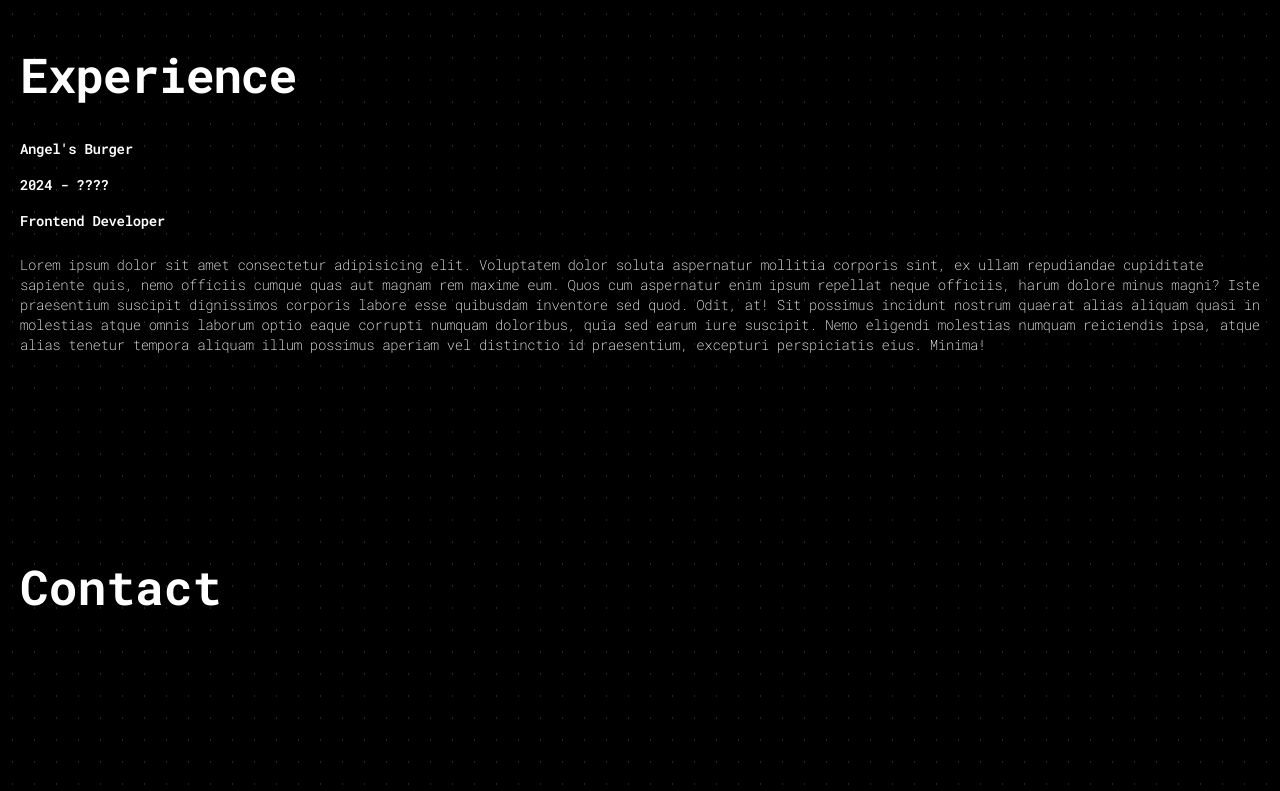
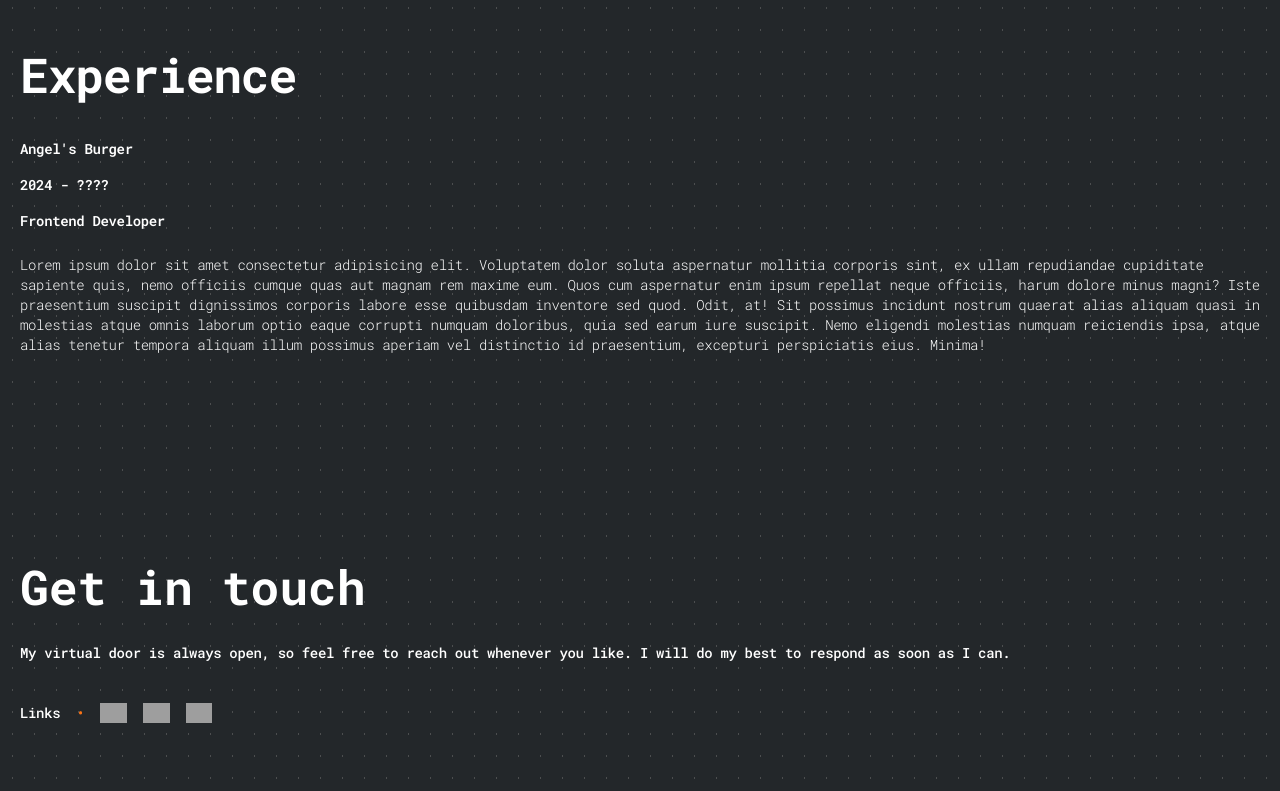
Before and after one commit to makrenzar/Makren, a React (Vite) app: page / in a window 1280 px wide. Shown: the part 2000-2791 px from the top of the page. Built offline with nearby package versions, Linux system fonts and the light colour scheme; grey boxes are pictures that could not be loaded; what tailwindcss-animated would draw is missing.

Commit message:
Updating portfolio design and content

```diff
--- a/index.html
+++ b/index.html
@@ -4,15 +4,19 @@
     <meta charset="UTF-8" />
     <meta name="viewport" content="width=device-width, initial-scale=1.0" />
     <link rel="shortcut icon" href="src/assets/icon.png" type="image/x-icon" />
-    <link rel="stylesheet" href="https://cdnjs.cloudflare.com/ajax/libs/animate.css/4.1.1/animate.min.css" />
-    <script src="https://unpkg.com/wow.js/dist/wow.min.js"></script>
-    <script>
-      new WOW().init();
-    </script>
+    <link
+      rel="stylesheet"
+      href="https://cdnjs.cloudflare.com/ajax/libs/animate.css/4.1.1/animate.min.css"
+    />
+
     <title>Mark Lawrence Zaragoza | Frontend Developer</title>
   </head>
   <body>
     <div id="root"></div>
     <script type="module" src="/src/main.jsx"></script>
+    <script src="https://unpkg.com/wow.js/dist/wow.min.js"></script>
+    <script>
+      new WOW().init();
+    </script>
   </body>
 </html>
--- a/package.json
+++ b/package.json
@@ -13,10 +13,10 @@
     "@emotion/react": "^11.11.4",
     "@emotion/styled": "^11.11.5",
     "@mui/material": "^5.15.15",
+    "aos": "^2.3.4",
     "boxicons": "^2.1.4",
     "react": "^18.2.0",
-    "react-dom": "^18.2.0",
-    "tailwindcss-animated": "^1.0.1"
+    "react-dom": "^18.2.0"
   },
   "devDependencies": {
     "@types/react": "^18.2.66",
--- a/src/components/Pages/Contact.jsx
+++ b/src/components/Pages/Contact.jsx
@@ -3,14 +3,47 @@ function Contact() {
     <>
       <section
         className="container items-center justify-center py-10 md:py-20"
-        id="contact"
+        id="reach"
       >
         <div>
           <p
-            className="text-4xl font-extrabold lg:text-5xl py-6 md:py-8 wow animate__animated animate__fadeIn"
+            className="text-4xl font-extrabold lg:text-5xl py-6 lg:py-8 wow animate__animated animate__fadeIn"
             data-wow-duration="3s"
           >
-            Contact
+            Get in touch
+          </p>
+          <p className="text-sm font-medium  tracking-tight lg:text-sm wow animate__animated animate__fadeIn"
+            data-wow-duration="3s">
+            My virtual door is always open, so feel free to reach out whenever
+            you like. I will do my best to respond as soon as I can.
+          </p>
+          <p className="text-sm font-medium  tracking-tight lg:text-sm py-10 flex items-start justify-start gap-4  wow animate__animated animate__fadeIn"
+            data-wow-duration="3s">
+            Links <span className="text-orange-500 text-center">•</span>{" "}
+            <a
+              href="https://mail.google.com/mail/u/0/#inbox?compose=jrjtXSqXsTVdlXzGtmlCHKmlmWMzRjKrLrjSgrjqsbcFRdZsxPFMCHljkCqvJqHnqsxvBzdF"
+              target="_blank"
+            >
+              <img
+                src="https://skillicons.dev/icons?i=gmail"
+                alt=""
+                className="flex h-5 hover:scale-125 ease-in duration-200"
+              />
+            </a>
+            <a href="https://github.com/makrenzar" target="_blank">
+              <img
+                src="https://skillicons.dev/icons?i=github"
+                alt=""
+                className="flex h-5 hover:scale-125 ease-in duration-200"
+              />
+            </a>
+            <a href="https://www.facebook.com/makrenzar1" target="_blank">
+              <img
+                src="https://static.xx.fbcdn.net/rsrc.php/yT/r/aGT3gskzWBf.ico?_nc_eui2=AeGMVvkrZLClsHHES__uARrErSiY817De8atKJjzXsN7xqjAJMDQjS7PEFs3YjTiGsj4cGzKbwqtN5y8vndLxCFv"
+                alt=""
+                className="flex h-5 hover:scale-125 ease-in duration-200"
+              />
+            </a>
           </p>
         </div>
       </section>
--- a/src/components/Pages/Experience.jsx
+++ b/src/components/Pages/Experience.jsx
@@ -13,16 +13,16 @@ function Experience() {
             Experience
           </p>
           <div>
-            <p className="text-sm font-semibold tracking-tight  lg:text-md py-2">
+            <p className="text-sm font-semibold tracking-tight  lg:text-md py-2 wow animate__animated animate__fadeIn"       data-wow-duration="3s">
               Angel's Burger
             </p>
-            <p className="text-sm font-semibold  tracking-tight lg:text-sm py-2">
+            <p className="text-sm font-semibold  tracking-tight lg:text-sm py-2 wow animate__animated animate__fadeIn"       data-wow-duration="3s">
               2024 - ????
             </p>
-            <p className="text-sm font-semibold tracking-tight  lg:text-sm py-2">
+            <p className="text-sm font-semibold tracking-tight  lg:text-sm py-2 wow animate__animated animate__fadeIn"       data-wow-duration="3s">
               Frontend Developer
             </p>
-            <p className="text-sm font-extralight  tracking-tight lg:text-sm  py-4">
+            <p className="text-sm font-light  tracking-tight lg:text-sm  py-4 wow animate__animated animate__fadeIn"       data-wow-duration="3s">
               Lorem ipsum dolor sit amet consectetur adipisicing elit.
               Voluptatem dolor soluta aspernatur mollitia corporis sint, ex
               ullam repudiandae cupiditate sapiente quis, nemo officiis cumque
--- a/src/components/Pages/Footer.jsx
+++ b/src/components/Pages/Footer.jsx
@@ -3,30 +3,16 @@ function Footer() {
     <>
       <footer className="container  sm:flex-row md:py-8">
         <div className="flex items-center justify-between mt-9 ">
-          <p className=" font-medium text-xs lg:text-sm">
-            <a href="https://www.facebook.com/makrenzar1" target="_blank">
-              Created by <span className="text-blue-500">•</span> #makrenzar
-            </a>{" "}
+          <p className=" font-medium text-xs lg:text-sm">Built by Makren</p>
+
+          <p className="font-medium text-xs lg:text-sm">
+            {" "}
+            I build things on the web.{" "}
           </p>
           <p className="font-medium text-xs lg:text-sm">
-            Github{" "}
+
             <a href="https://github.com/makrenzar/Makren" target="_blank">
-              {" "}
-              <span className="text-blue-500 ">•</span> Source Code{" "}
-            </a>
-          </p>
-          <p className="font-medium text-xs lg:text-md">
-            <a href="https://www.facebook.com/makrenzar1" target="_blank">
-              <span className="text-blue-500 ">•</span>
-              <span className="bg-blue-500 ">fb</span>
-            </a>{" "}
-            <a href="https://github.com/makrenzar/Makren" target="_blank">
-              <span className="text-orange-500 text-center">•</span>
-              <span className="bg-orange-500">ig</span>
-            </a>{" "}
-            <a href="https://www.instagram.com/_mkrnzjarr" target="_blank">
-              <span className="text-cyan-700">•</span>
-              <span className="bg-cyan-700 ">in</span>
+         Source Code{" "}
             </a>
           </p>
         </div>
--- a/src/components/Pages/Navbar.jsx
+++ b/src/components/Pages/Navbar.jsx
@@ -5,7 +5,7 @@ function Navbar() {
     { id: "home", name: "#home" },
     { id: "projects", name: "#projects" },
     { id: "experience", name: "#experience" },
-    { id: "contact", name: "#contact" },
+    { id: "reach", name: "#reach me out" },
   ];
 
   const [showNavbar, setShowNavbar] = useState(false);
--- a/src/components/Pages/Projects.jsx
+++ b/src/components/Pages/Projects.jsx
@@ -26,14 +26,17 @@ function Projects() {
     <>
       <section className="container mt-[6rem]  py-10 md:py-20" id="projects">
         <div>
-          <p className="  text-4xl font-extrabold tracking-tight   lg:text-5xl py-6 md:py-8">
+          <p
+            className="  text-4xl font-extrabold tracking-tight   lg:text-5xl py-6 md:py-8 wow animate__animated animate__fadeIn"
+            data-wow-duration="3s"
+          >
             Projects
           </p>
           <div className="grid gap-4 md:gap-8 ">
             {projects.map((project, index) => (
               <div
                 key={index}
-                className="rounded-lg border border-gray-500 bg-black  shadow-md items-center justify-center wow animate__animated animate__fadeInUp"
+                className="rounded-lg border border-gray-500 bg-[#31363A] shadow-lg items-center justify-center wow animate__animated animate__fadeInUp"
                 data-wow-duration="2s"
               >
                 <div className="flex flex-col space-y-1.5 p-6 pb-0">
--- a/src/index.css
+++ b/src/index.css
@@ -11,8 +11,8 @@
 body {
   font-family: "Roboto Mono", monospace;
   color: white;
-  --dot-bg: black;
-  --dot-color: #030303b4;
+  --dot-bg: #23272A;
+  --dot-color: #747474;
   --dot-size: 1px;
   --dot-space: 22px;
   background: linear-gradient(90deg,
```
Also changed, not shown: 1 other file (tests, documents, lock files or other folders).
